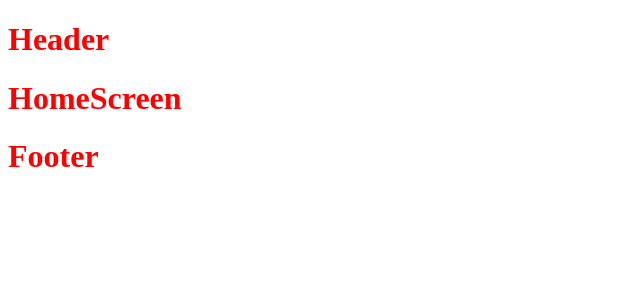
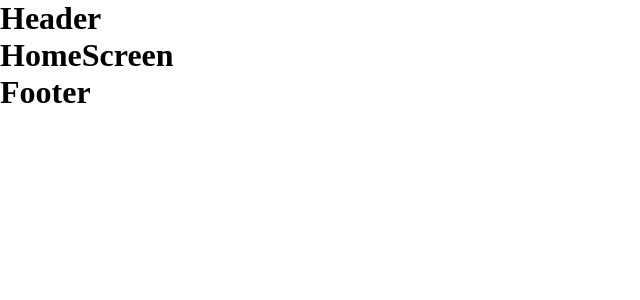
Before and after one commit to Tom245-hub/mobile-salon, a React (Create React App) app: page / in a window 1280 px wide. Shown: the top 300 px of the page, without its empty margins (0-640 px from the left). Built offline with nearby package versions, Linux system fonts and the light colour scheme.

Commit message:
1 - Init default styles

```diff
--- a/src/style/css/Style.css
+++ b/src/style/css/Style.css
@@ -1,3 +1,20 @@
-h1 {
-  color: red;
+body {
+  margin: 0;
+  padding: 0;
 }
+
+a {
+  text-decoration: none;
+}
+
+a:hover {
+  text-decoration: none;
+}
+
+h1, h2, h3, h4, h5, h6, p {
+  margin: 0;
+}
+
+ul li {
+  list-style: none;
+}
--- a/src/style/scss/Style.scss
+++ b/src/style/scss/Style.scss
@@ -1,3 +1 @@
-h1 {
-    color: red;
-}
+@import 'default';
--- /dev/null
+++ b/src/style/scss/_default.scss
@@ -0,0 +1,21 @@
+body {
+    margin: 0;
+    padding: 0;
+}
+
+a {
+    text-decoration: none;
+    &:hover {
+        text-decoration: none;
+    }
+}
+
+h1, h2, h3, h4, h5, h6, p {
+    margin: 0;
+}
+
+ul {
+    li {
+        list-style: none;
+    }
+}
```
